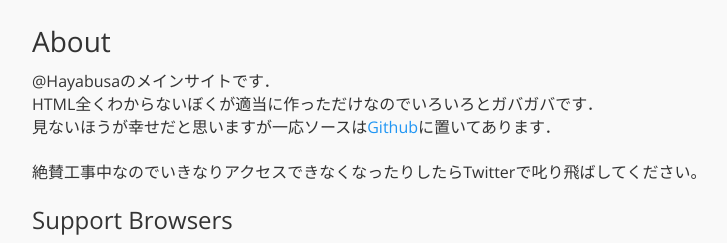
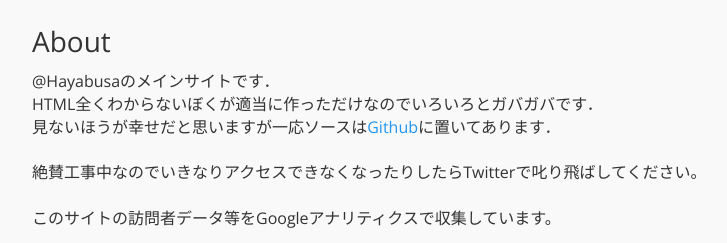
Before and after one commit to Hayabusa58/Hayabusa-s-works, a plain HTML site: page index.html in a window 1280 px wide. Shown: the part 1108-1351 px from the top of the page, without its empty margins (38-765 px from the left). Drawn offline with nearby package versions, Linux system fonts and the light colour scheme.

Commit message:
Add Google Analytics option.

```diff
--- a/index.html
+++ b/index.html
@@ -1,5 +1,15 @@
 <!DOCTYPE html>
 <html lang="en">
+<script>
+  (function(i,s,o,g,r,a,m){i['GoogleAnalyticsObject']=r;i[r]=i[r]||function(){
+  (i[r].q=i[r].q||[]).push(arguments)},i[r].l=1*new Date();a=s.createElement(o),
+  m=s.getElementsByTagName(o)[0];a.async=1;a.src=g;m.parentNode.insertBefore(a,m)
+  })(window,document,'script','//www.google-analytics.com/analytics.js','ga');
+
+  ga('create', 'UA-75790965-1', 'auto');
+  ga('send', 'pageview');
+
+</script>
 <head>
     <meta charset="utf-8">
     <meta content="IE=edge" http-equiv="X-UA-Compatible">
@@ -100,6 +110,7 @@
                    HTML全くわからないぼくが適当に作っただけなのでいろいろとガバガバです．<br>
                    見ないほうが幸せだと思いますが一応ソースは<a href="https://github.com/Hayabusa58/Hayabusa-s-works">Github</a>に置いてあります．<br>
                    <br>絶賛工事中なのでいきなりアクセスできなくなったりしたらTwitterで叱り飛ばしてください。 </br>
+                   <br>このサイトの訪問者データ等をGoogleアナリティクスで収集しています。</br>
                 </p>
                 <h3>Support Browsers</h3>
                 <p>確認中．動作報告くれてもいいのよ．</p>
```
Also changed, not shown: distribution.html (+10 -0 lines), profile.html (+11 -1 lines).
